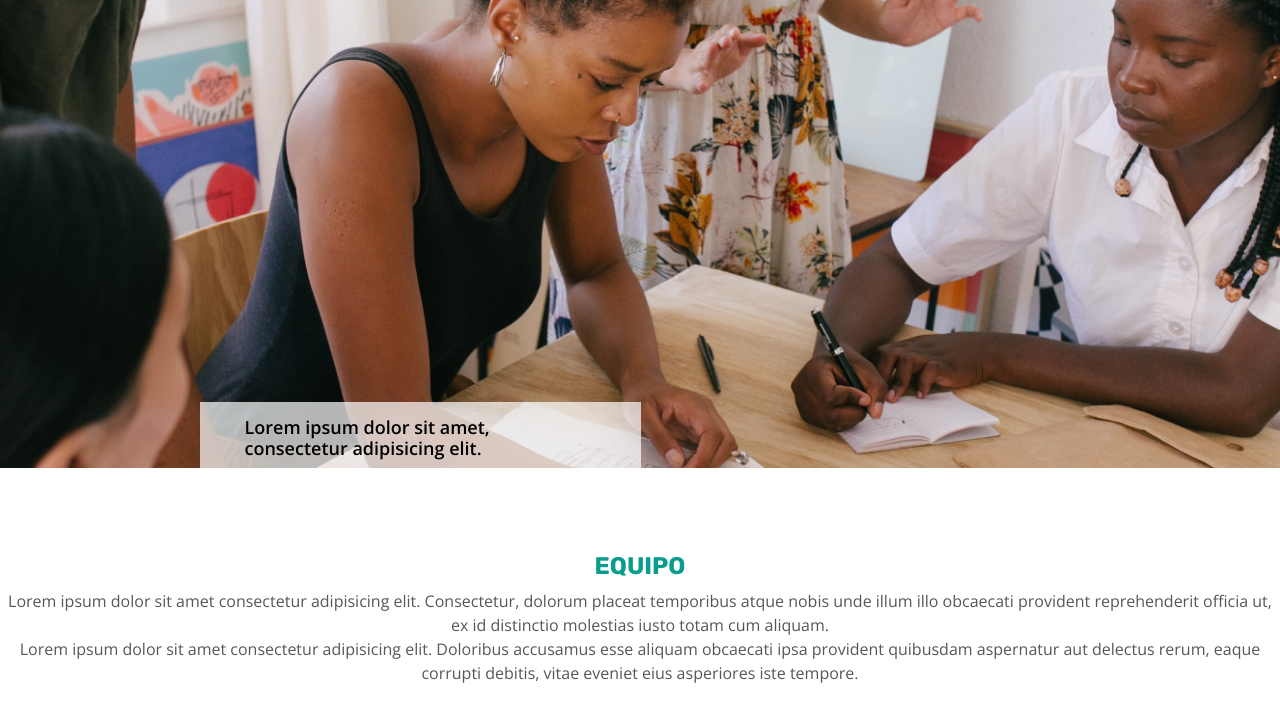
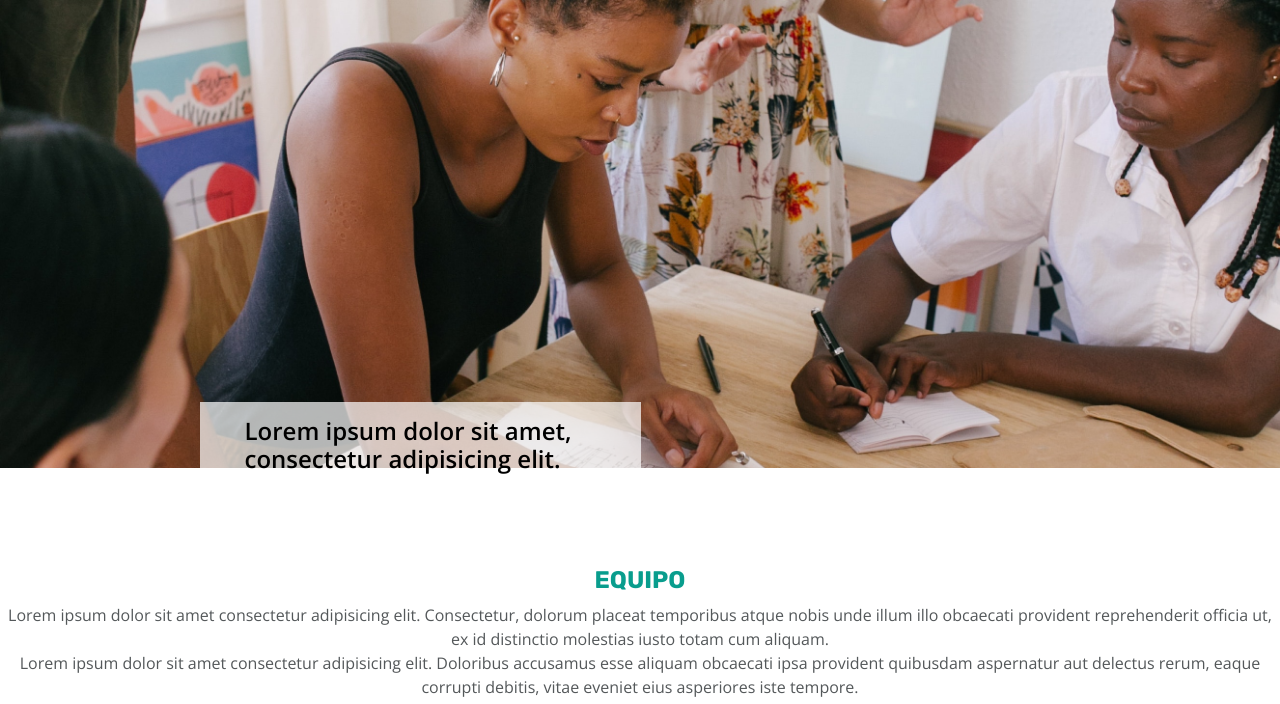
Before and after one commit to miriamela/Project-Kappa, a website: page src/html/index.html in a window 1280 px wide. Shown: the part 82-786 px from the top of the page. Drawn offline with nearby package versions, Linux system fonts and the light colour scheme; files that its build step writes are made by us from their sources; files whose address does not match are found by name.

Commit message:
Add Mediaqueries Hero

```diff
--- a/src/scss/layout/_hero.scss
+++ b/src/scss/layout/_hero.scss
@@ -25,3 +25,9 @@
     width: 441px;
   }
 }
+
+@media all and (min-width: 768px) {
+  .quote {
+    font-size: $xxlarge;
+  }
+}
```
